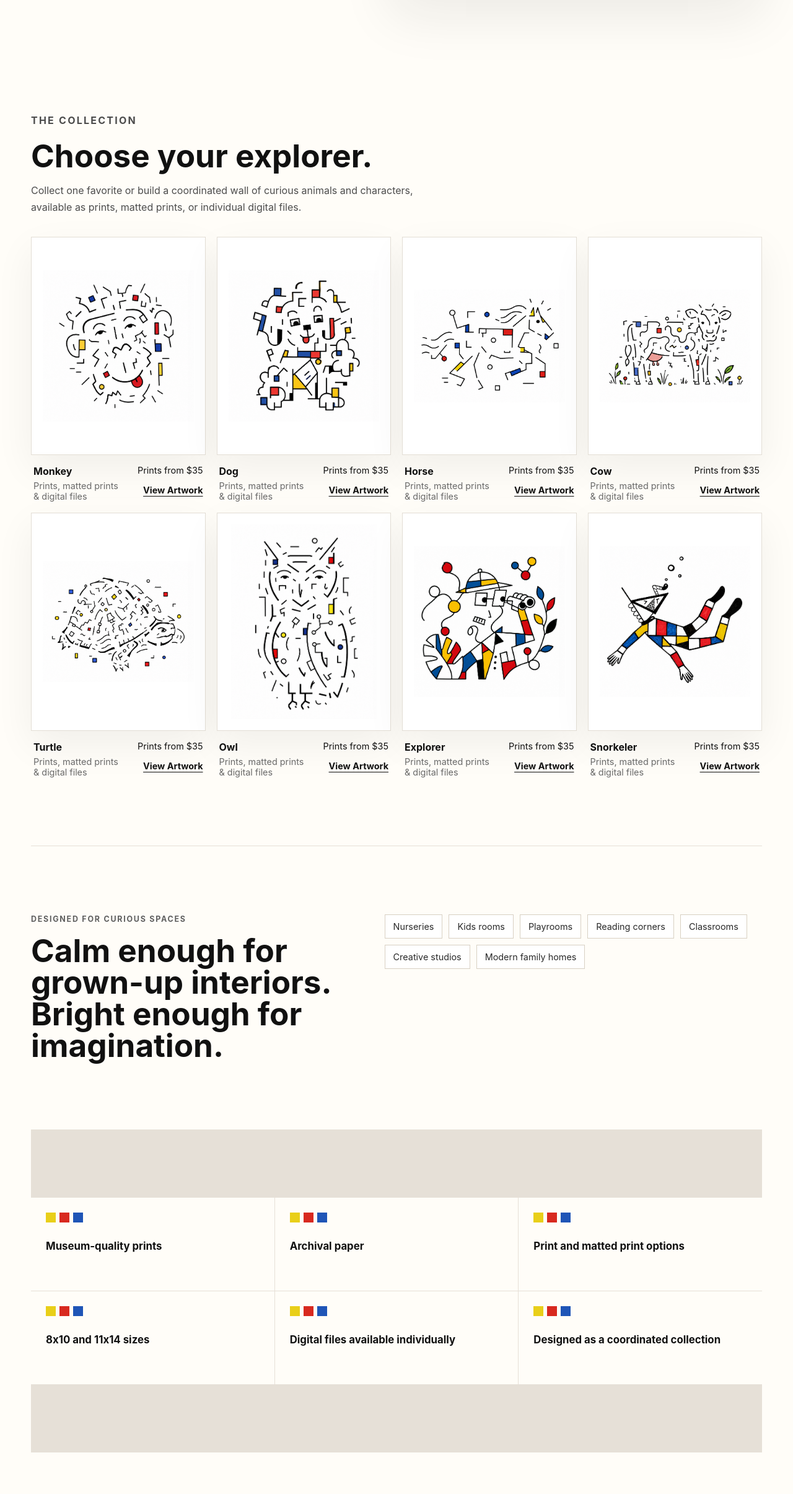
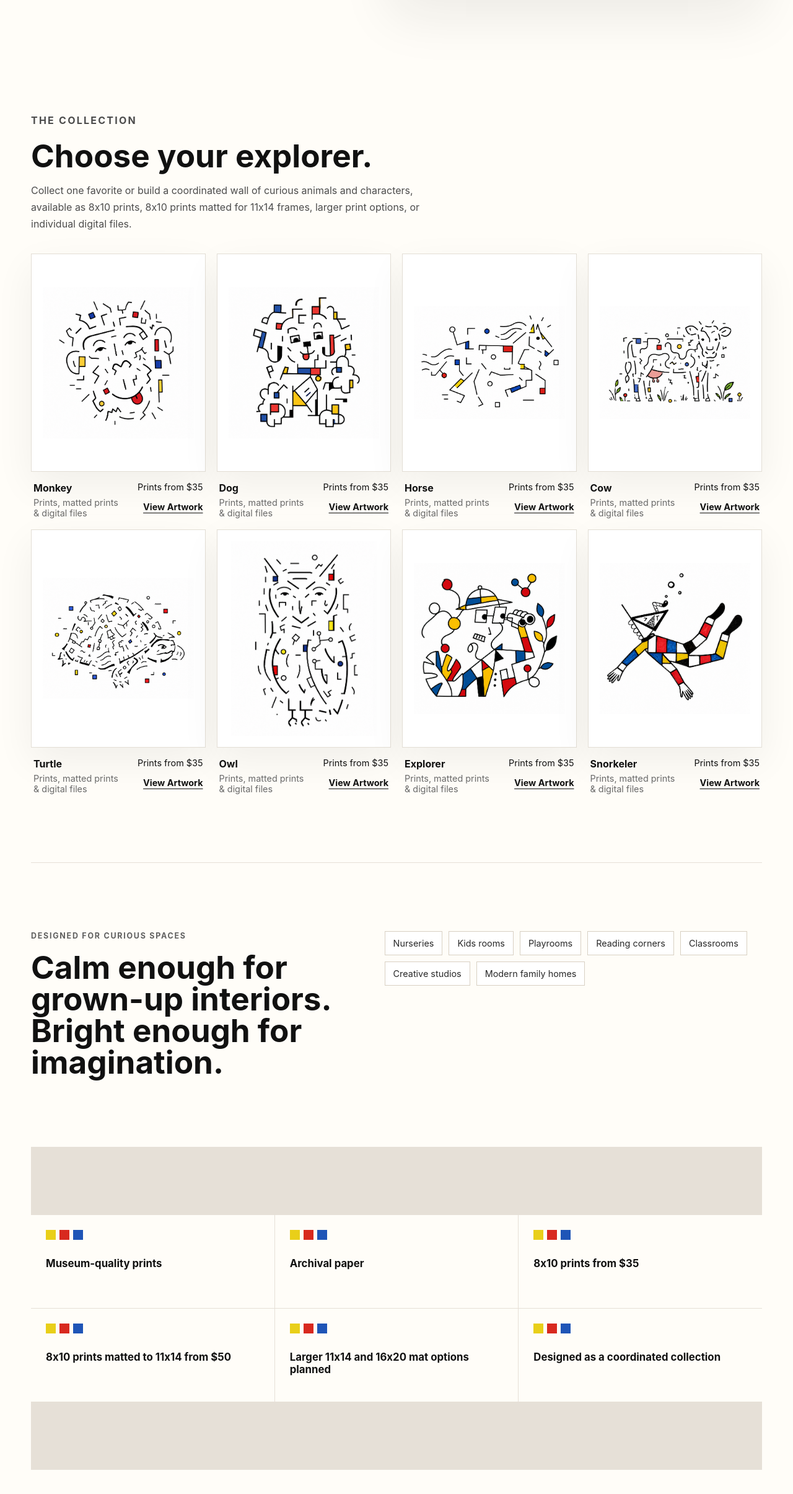
Before and after one commit to BigHitterG/bygoetz, a Next.js app: page /explorers in a window 1280 px wide. Shown: the part 813-3223 px from the top of the page at 62% size. Built offline with nearby package versions, Linux system fonts and the light colour scheme.

Commit message:
Clarify Explorers print and mat options

```diff
--- a/components/explorers/ExplorersPage.tsx
+++ b/components/explorers/ExplorersPage.tsx
@@ -63,7 +63,8 @@ export function ExplorersPage() {
           <h2>Choose your explorer.</h2>
           <p>
             Collect one favorite or build a coordinated wall of curious animals and
-            characters, available as prints, matted prints, or individual digital files.
+            characters, available as 8x10 prints, 8x10 prints matted for 11x14 frames,
+            larger print options, or individual digital files.
           </p>
         </div>
         <div className={styles.productGrid}>
@@ -116,9 +117,9 @@ export function ExplorersPage() {
         {[
           "Museum-quality prints",
           "Archival paper",
-          "Print and matted print options",
-          "8x10 and 11x14 sizes",
-          "Digital files available individually",
+          "8x10 prints from $35",
+          "8x10 prints matted to 11x14 from $50",
+          "Larger 11x14 and 16x20 mat options planned",
           "Designed as a coordinated collection",
         ].map((point) => (
           <div className={styles.qualityItem} key={point}>
```
